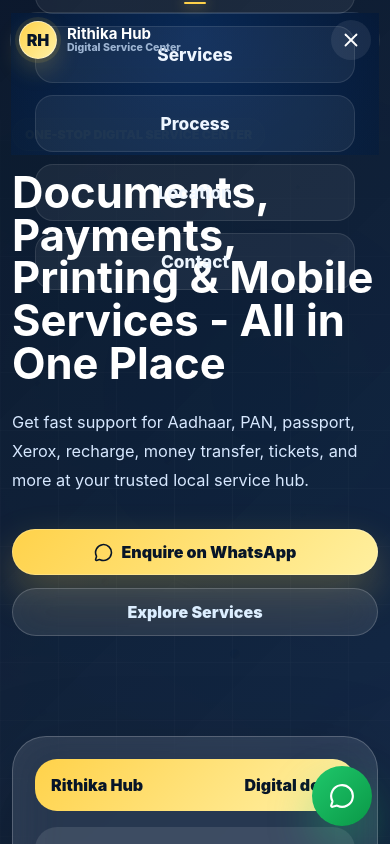
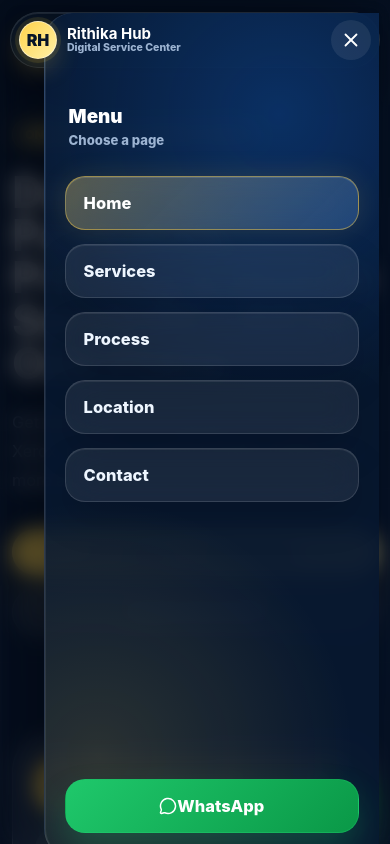
Before and after one commit to ranjithkarnan/rithika-hub-website, a React (Vite) app: page / in a window 390 px wide. Both pictures are taken after a click on the button "Toggle navigation". Shown: the top 844 px of the page. Built offline with nearby package versions, Linux system fonts and the light colour scheme.

Commit message:
new nav bar change

```diff
--- a/src/App.css
+++ b/src/App.css
@@ -122,6 +122,7 @@ button {
 
 .nav-frame {
   position: relative;
+  z-index: 2;
   width: min(1160px, calc(100% - 28px));
   min-height: 58px;
   margin: 0 auto;
@@ -137,6 +138,10 @@ button {
   backdrop-filter: blur(24px);
 }
 
+body.menu-open {
+  overflow: hidden;
+}
+
 .brand {
   display: inline-flex;
   align-items: center;
@@ -181,6 +186,12 @@ button {
   display: flex;
   align-items: center;
   gap: 2px;
+}
+
+.mobile-menu-head,
+.mobile-menu-whatsapp,
+.nav-backdrop {
+  display: none;
 }
 
 .nav-menu a {
@@ -1354,51 +1365,145 @@ button {
 @media (max-width: 980px) {
   .menu-toggle {
     display: grid;
+    position: relative;
+    z-index: 10001;
+  }
+
+  .nav-frame {
+    z-index: 10000;
+  }
+
+  .nav-tools > .nav-whatsapp {
+    display: none;
   }
 
   .nav-menu {
     position: fixed;
+    top: 0;
+    right: 0;
+    z-index: 9999;
+    width: min(86vw, 360px);
+    height: 100vh;
+    display: flex;
+    flex-direction: column;
+    gap: 14px;
+    align-items: stretch;
+    padding: 92px 20px 24px;
+    border-left: 1px solid rgba(255, 255, 255, 0.14);
+    border-radius: 28px 0 0 28px;
+    background:
+      radial-gradient(circle at 70% 12%, rgba(20, 121, 255, 0.26), transparent 18rem),
+      radial-gradient(circle at 16% 88%, rgba(255, 210, 74, 0.14), transparent 16rem),
+      rgba(8, 24, 48, 0.92);
+    box-shadow:
+      -30px 0 70px rgba(0, 0, 0, 0.34),
+      inset 1px 0 0 rgba(255, 255, 255, 0.08);
+    backdrop-filter: blur(18px);
+    -webkit-backdrop-filter: blur(18px);
+    pointer-events: none;
+    transform: translateX(100%);
+    transition:
+      transform 260ms cubic-bezier(0.22, 1, 0.36, 1),
+      box-shadow 260ms ease;
+  }
+
+  .mobile-menu-head {
+    display: grid;
+    gap: 4px;
+    margin-bottom: 6px;
+    padding: 0 4px 8px;
+  }
+
+  .mobile-menu-head span {
+    color: #fff;
+    font-size: 1.18rem;
+    font-weight: 950;
+  }
+
+  .mobile-menu-head small {
+    color: #9db4d2;
+    font-size: 0.82rem;
+    font-weight: 800;
+  }
+
+  .nav-menu a {
+    width: 100%;
+    display: flex;
+    align-items: center;
+    justify-content: space-between;
+    padding: 16px 18px;
+    border: 1px solid rgba(255, 255, 255, 0.13);
+    border-radius: 20px;
+    color: #eef6ff;
+    background: rgba(255, 255, 255, 0.075);
+    box-shadow:
+      inset 0 1px 0 rgba(255, 255, 255, 0.08),
+      0 18px 38px rgba(0, 0, 0, 0.14);
+    text-align: left;
+    font-size: 1.03rem;
+    backdrop-filter: blur(18px);
+  }
+
+  .nav-menu .nav-link-active {
+    color: #fff;
+    border-color: rgba(255, 210, 74, 0.45);
+    background:
+      linear-gradient(135deg, rgba(255, 210, 74, 0.24), rgba(20, 121, 255, 0.16)),
+      rgba(255, 255, 255, 0.1);
+    box-shadow:
+      inset 0 1px 0 rgba(255, 255, 255, 0.12),
+      0 0 28px rgba(255, 210, 74, 0.12);
+  }
+
+  .nav-menu a::after {
+    display: none;
+  }
+
+  .nav-menu-open {
+    pointer-events: auto;
+    transform: translateX(0);
+  }
+
+  .mobile-menu-whatsapp {
+    display: flex;
+    justify-content: center !important;
+    margin-top: auto;
+    color: #fff !important;
+    border-color: rgba(31, 200, 107, 0.34) !important;
+    background: linear-gradient(135deg, #1fc86b, #0a9847) !important;
+    box-shadow: 0 18px 34px rgba(31, 200, 107, 0.24) !important;
+  }
+
+  .nav-backdrop {
+    position: fixed;
     inset: 0;
-    z-index: -1;
-    display: grid;
-    align-content: center;
-    justify-items: center;
-    gap: 12px;
-    padding: 110px 24px 32px;
+    z-index: 9998;
+    display: block;
     border: 0;
-    border-radius: 0;
-    background:
-      radial-gradient(circle at 50% 16%, rgba(20, 121, 255, 0.24), transparent 22rem),
-      linear-gradient(180deg, rgba(4, 14, 31, 0.98), rgba(7, 21, 40, 0.96));
-    box-shadow: none;
-    backdrop-filter: blur(24px);
+    background: rgba(2, 8, 20, 0.58);
+    backdrop-filter: blur(10px);
+    -webkit-backdrop-filter: blur(10px);
     opacity: 0;
     pointer-events: none;
-    transform: translateY(-14px);
-    transition:
-      opacity 180ms ease,
-      transform 180ms ease;
-  }
-
-  .nav-menu a {
-    width: min(100%, 360px);
-    padding: 17px 18px;
-    border: 1px solid rgba(255, 255, 255, 0.1);
-    border-radius: 18px;
-    color: #eef6ff;
-    background: rgba(255, 255, 255, 0.06);
-    text-align: center;
-    font-size: 1.08rem;
-  }
-
-  .nav-menu a::after {
-    bottom: 9px;
-  }
-
-  .nav-menu-open {
+    transition: opacity 220ms ease;
+  }
+
+  .nav-backdrop-open {
     opacity: 1;
     pointer-events: auto;
-    transform: translateY(0);
+  }
+
+  .brand,
+  .nav-tools {
+    position: relative;
+    z-index: 10000;
+  }
+
+  .nav-open .nav-frame {
+    background: rgba(7, 21, 40, 0.92);
+    box-shadow:
+      inset 0 1px 0 rgba(255, 255, 255, 0.1),
+      0 18px 46px rgba(2, 8, 20, 0.28);
   }
 
   .hero-shell,
--- a/src/Navbar.jsx
+++ b/src/Navbar.jsx
@@ -35,8 +35,13 @@ export default function Navbar() {
     return () => window.removeEventListener('scroll', onScroll);
   }, []);
 
+  useEffect(() => {
+    document.body.classList.toggle('menu-open', isOpen);
+    return () => document.body.classList.remove('menu-open');
+  }, [isOpen]);
+
   return (
-    <header className={`nav ${isScrolled ? 'nav-blur' : ''}`}>
+    <header className={`nav ${isScrolled ? 'nav-blur' : ''} ${isOpen ? 'nav-open' : ''}`}>
       <nav className="nav-frame" aria-label="Main navigation">
         <a className="brand" href="#home" onClick={() => setIsOpen(false)}>
           <span>RH</span>
@@ -46,6 +51,10 @@ export default function Navbar() {
           </span>
         </a>
         <div className={`nav-menu ${isOpen ? 'nav-menu-open' : ''}`}>
+          <div className="mobile-menu-head">
+            <span>Menu</span>
+            <small>Choose a page</small>
+          </div>
           {links.map((link) => (
             <a
               className={activeHref === link.href ? 'nav-link-active' : ''}
@@ -59,6 +68,16 @@ export default function Navbar() {
               {link.label}
             </a>
           ))}
+          <a
+            className="mobile-menu-whatsapp"
+            href={createWhatsAppLink('your services')}
+            target="_blank"
+            rel="noreferrer"
+            onClick={() => setIsOpen(false)}
+          >
+            <MessageCircle size={18} />
+            WhatsApp
+          </a>
         </div>
         <div className="nav-tools">
           <a className="nav-whatsapp" href={createWhatsAppLink('your services')} target="_blank" rel="noreferrer">
@@ -76,6 +95,12 @@ export default function Navbar() {
           </button>
         </div>
       </nav>
+      <button
+        className={`nav-backdrop ${isOpen ? 'nav-backdrop-open' : ''}`}
+        type="button"
+        aria-label="Close navigation menu"
+        onClick={() => setIsOpen(false)}
+      />
     </header>
   );
 }
```
